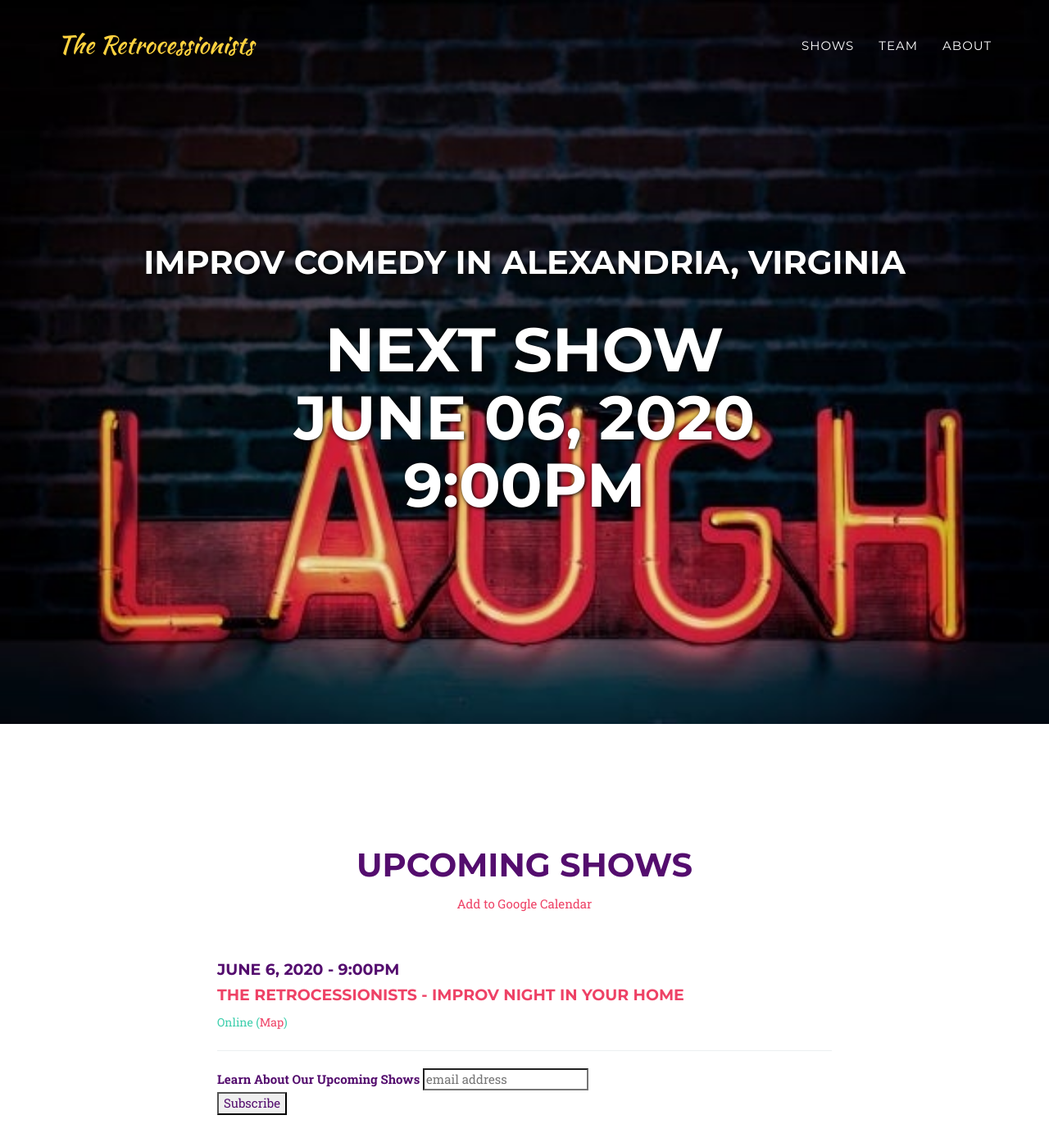
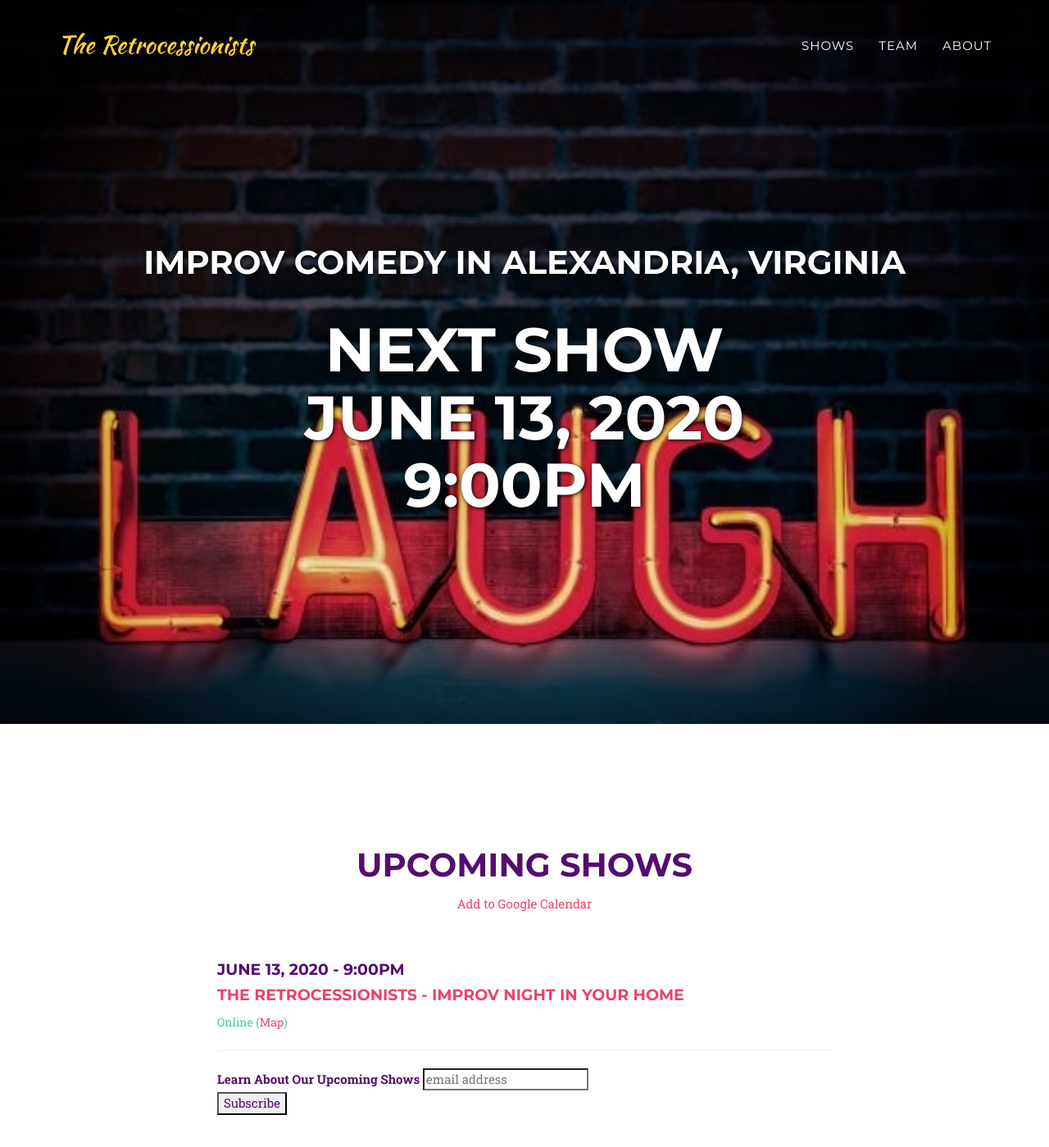
Before and after one commit to yig/RetrosImprovWeb, a Jekyll site: the page built from index.html, in a window 1280 px wide and 1400 px high. Shown: the whole window at 82% size. Built offline with Jekyll 4.4.1, drawn with Linux system fonts in a browser that asks for light colours; some web fonts are replaced; comment, search, counter and statistics services are not loaded.

Commit message:
postponed show

```diff
--- a/_config.yml
+++ b/_config.yml
@@ -6,7 +6,7 @@ email: retrocessionist.improv@gmail.com
 description: "The Retrocessionists - Improv Comedy in Alexandria, VA"
 
 shows:
-- date: June 6, 2020
+- date: June 13, 2020
   time: 9:00pm
   title: The Retrocessionists - Improv Night in Your Home
   location: Online
```
